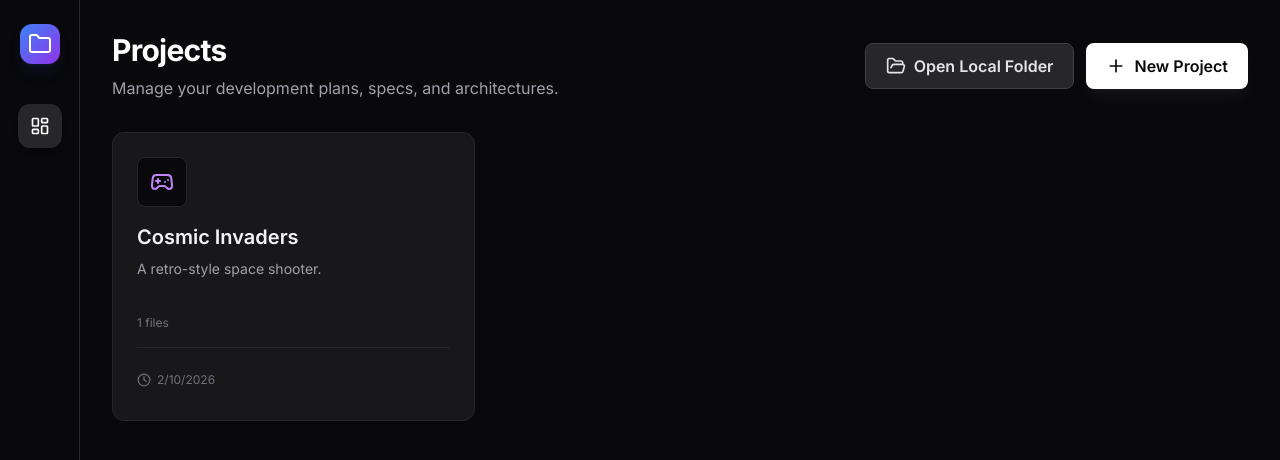
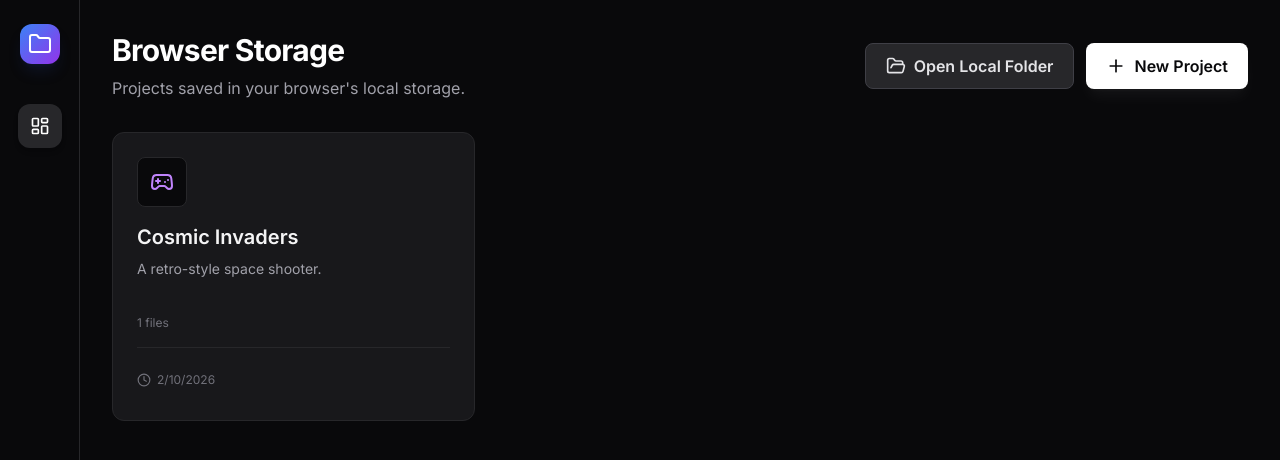
Before and after one commit to GreatGamer1776/Game-Dev-Project-Manager, a React (Vite) app: page / in a window 1280 px wide. Shown: the top 460 px of the page. Built offline with nearby package versions, Linux system fonts and the light colour scheme.

Commit message:
more stuff 22

```diff
--- a/components/Dashboard.tsx
+++ b/components/Dashboard.tsx
@@ -1,6 +1,6 @@
 import React, { useState } from 'react';
 import { Project } from '../types';
-import { Plus, Code, Gamepad2, Globe, Clock, ChevronRight, FileCode, Download, Trash2, FolderOpen, HardDrive } from 'lucide-react';
+import { Plus, Code, Gamepad2, Globe, Clock, ChevronRight, FileCode, Download, Trash2, FolderOpen, HardDrive, ArrowLeft } from 'lucide-react';
 
 interface DashboardProps {
   projects: Project[];
@@ -9,6 +9,7 @@ interface DashboardProps {
   onExportProject: (project: Project) => void;
   onDeleteProject: (id: string) => void;
   onOpenFolder: () => void;
+  onCloseFolder: () => void;
   isLocalMode: boolean;
 }
 
@@ -19,6 +20,7 @@ const Dashboard: React.FC<DashboardProps> = ({
     onExportProject,
     onDeleteProject,
     onOpenFolder,
+    onCloseFolder,
     isLocalMode
 }) => {
   const [isModalOpen, setIsModalOpen] = useState(false);
@@ -47,27 +49,33 @@ const Dashboard: React.FC<DashboardProps> = ({
       <div className="flex items-center justify-between mb-8">
         <div>
           <h1 className="text-3xl font-bold text-white tracking-tight flex items-center gap-3">
-             Projects
-             {isLocalMode && (
-                 <span className="px-3 py-1 bg-emerald-900/30 text-emerald-400 border border-emerald-900 rounded-full text-xs font-medium flex items-center gap-1.5">
-                     <HardDrive className="w-3 h-3" />
-                     Local Mode Active
-                 </span>
-             )}
+             {isLocalMode ? "Local Repository" : "Browser Storage"}
           </h1>
-          <p className="text-zinc-400 mt-2">Manage your development plans, specs, and architectures.</p>
+          <p className="text-zinc-400 mt-2">
+            {isLocalMode
+                ? "Editing projects directly from your file system."
+                : "Projects saved in your browser's local storage."}
+          </p>
         </div>
 
         <div className="flex gap-3">
-            {!isLocalMode && (
+            {isLocalMode && (
                 <button
-                onClick={onOpenFolder}
-                className="flex items-center gap-2 bg-zinc-800 text-zinc-200 px-5 py-2.5 rounded-lg font-semibold hover:bg-zinc-700 transition-colors border border-zinc-700"
+                onClick={onCloseFolder}
+                className="flex items-center gap-2 bg-zinc-800 text-zinc-300 px-5 py-2.5 rounded-lg font-semibold hover:bg-zinc-700 transition-colors border border-zinc-700"
                 >
-                <FolderOpen className="w-5 h-5" />
-                Open Local Folder
+                <ArrowLeft className="w-5 h-5" />
+                Back to Browser Storage
                 </button>
             )}
+
+            <button
+            onClick={onOpenFolder}
+            className="flex items-center gap-2 bg-zinc-800 text-zinc-200 px-5 py-2.5 rounded-lg font-semibold hover:bg-zinc-700 transition-colors border border-zinc-700"
+            >
+            <FolderOpen className="w-5 h-5" />
+            {isLocalMode ? "Switch Folder" : "Open Local Folder"}
+            </button>
 
             <button
             onClick={() => setIsModalOpen(true)}
```
Also changed, not shown: App.tsx (+14 -18 lines).
